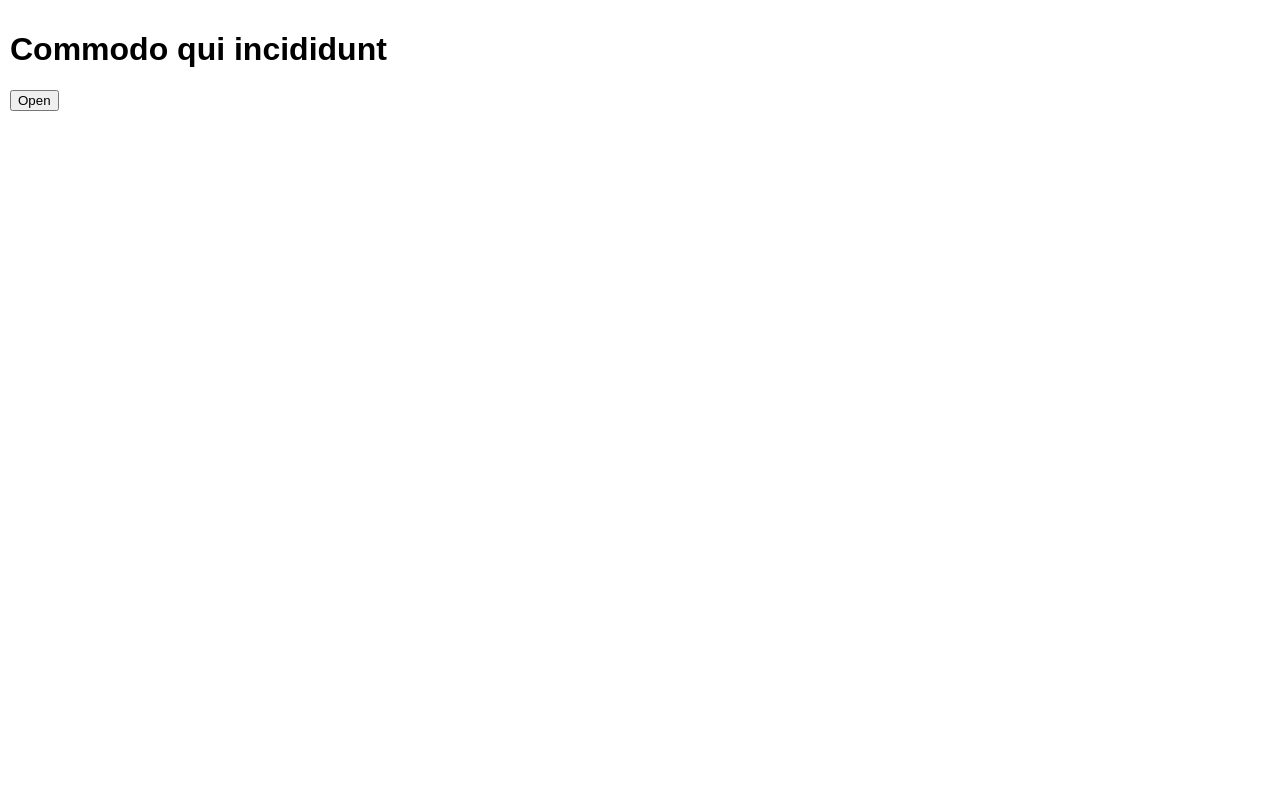
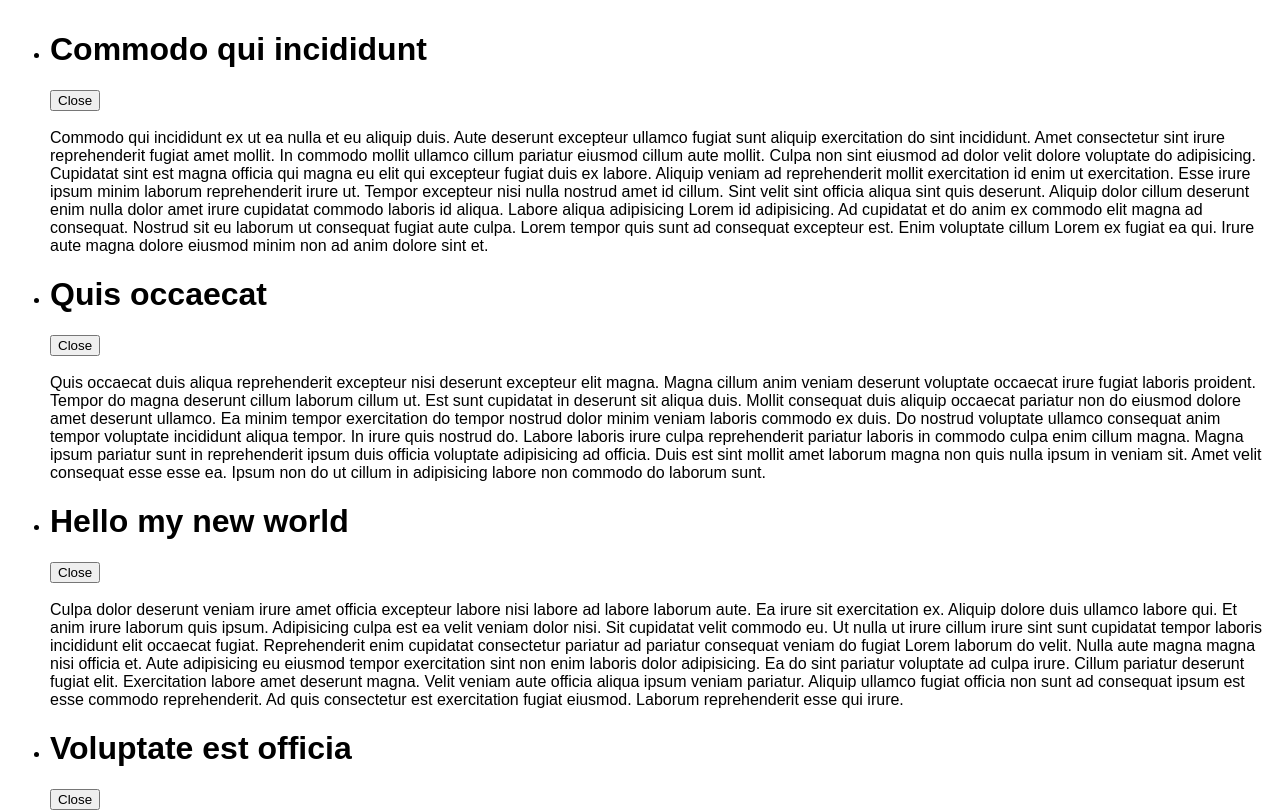
Before and after one commit to solvanny/my-blog, a React (Create React App) app: page / in a window 1280 px wide. Shown: the top 812 px of the page. Built offline with nearby package versions, Linux system fonts and the light colour scheme.

Commit message:
Render articles

```diff
--- a/src/App.js
+++ b/src/App.js
@@ -1,6 +1,6 @@
 import React, { Component } from 'react';
 import './App.css';
-import Article from './components/Article';
+import ArticleList from './components/ArticleList';
 import { articles } from './components/fixtures';
 
 
@@ -8,7 +8,7 @@
   render() {
     return (
       <div className="App">
-        < Article article = {articles[0]} />
+        < ArticleList articles = {articles} />
       </div>
     );
   }
--- a/src/components/Article.js
+++ b/src/components/Article.js
@@ -6,7 +6,7 @@
         super(props);
 
         this.state = {
-            isOpen: false
+            isOpen: true
         }
     };
 
--- /dev/null
+++ b/src/components/ArticleList.js
@@ -0,0 +1,11 @@
+import React from 'react'
+import Article from './Article';
+
+export default function ArticleList({articles}) {
+    const articleElements = articles.map((article) => <li><Article article={article}/></li>);
+    return (
+        <ul>
+            {articleElements}
+        </ul>
+    )
+}
```
